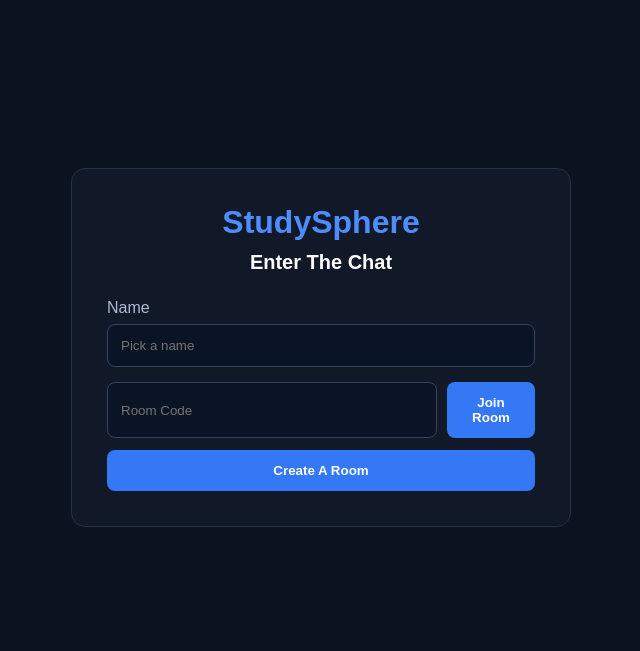
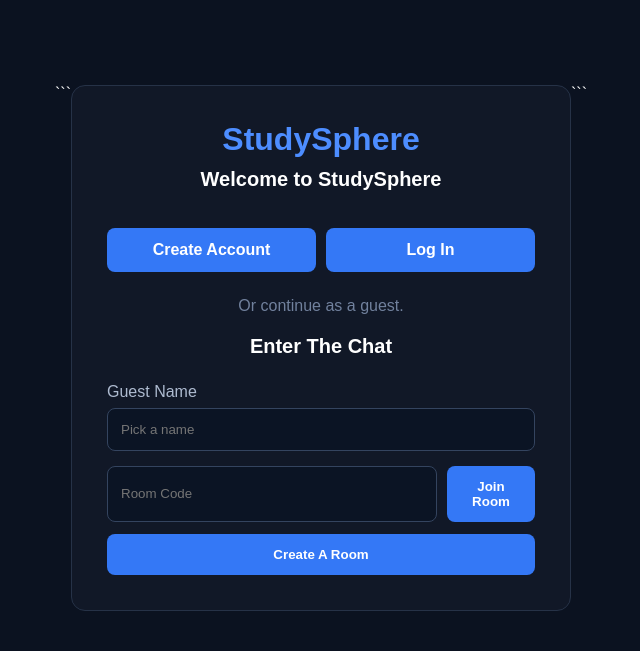
Before and after one commit to antichrist817/studysphere, a Flask app: page / in a window 1280 px wide. Shown: the part 60-711 px from the top of the page, without its empty margins (319-959 px from the left). Run offline with Flask 3, Linux system fonts and the light colour scheme; some libraries are stand-ins or nearby versions.

Commit message:
Update home.html
Connect home page to accounts

````diff
--- a/templates/home.html
+++ b/templates/home.html
@@ -6,16 +6,70 @@
 
 <div class="home-container">
 
+```
 <div class="home-card">
 
     <h1>StudySphere</h1>
+
+    {% if session.get("user_id") %}
+
+        <h2>Welcome, {{ session.get("name") }}!</h2>
+
+        <p style="text-align:center;color:#71819d;margin-bottom:20px;">
+            You're logged in.
+        </p>
+
+        <a
+            href="{{ url_for('logout') }}"
+            style="
+                display:block;
+                text-align:center;
+                padding:13px;
+                border-radius:8px;
+                background:#3478f6;
+                color:white;
+                text-decoration:none;
+                font-weight:bold;
+            "
+        >
+            Log Out
+        </a>
+
+    {% else %}
+
+        <h2>Welcome to StudySphere</h2>
+
+        <div style="display:flex;gap:10px;margin-bottom:25px;">
+
+            <a
+                href="{{ url_for('register') }}"
+                class="create-btn"
+                style="text-align:center;text-decoration:none;"
+            >
+                Create Account
+            </a>
+
+            <a
+                href="{{ url_for('login') }}"
+                class="create-btn"
+                style="text-align:center;text-decoration:none;"
+            >
+                Log In
+            </a>
+
+        </div>
+
+        <p style="text-align:center;color:#71819d;margin-bottom:20px;">
+            Or continue as a guest.
+        </p>
 
         <h2>Enter The Chat</h2>
 
         <form method="post">
 
             <div class="field">
-                <label>Name</label>
+                <label>Guest Name</label>
+
                 <input
                     type="text"
                     name="name"
@@ -51,6 +105,8 @@
 
         </form>
 
+    {% endif %}
+
     {% if error %}
         <div class="error">
             {{ error }}
@@ -58,6 +114,7 @@
     {% endif %}
 
 </div>
+```
 
 </div>
 
````
Lines whose indentation alone changed are shown as unchanged.
